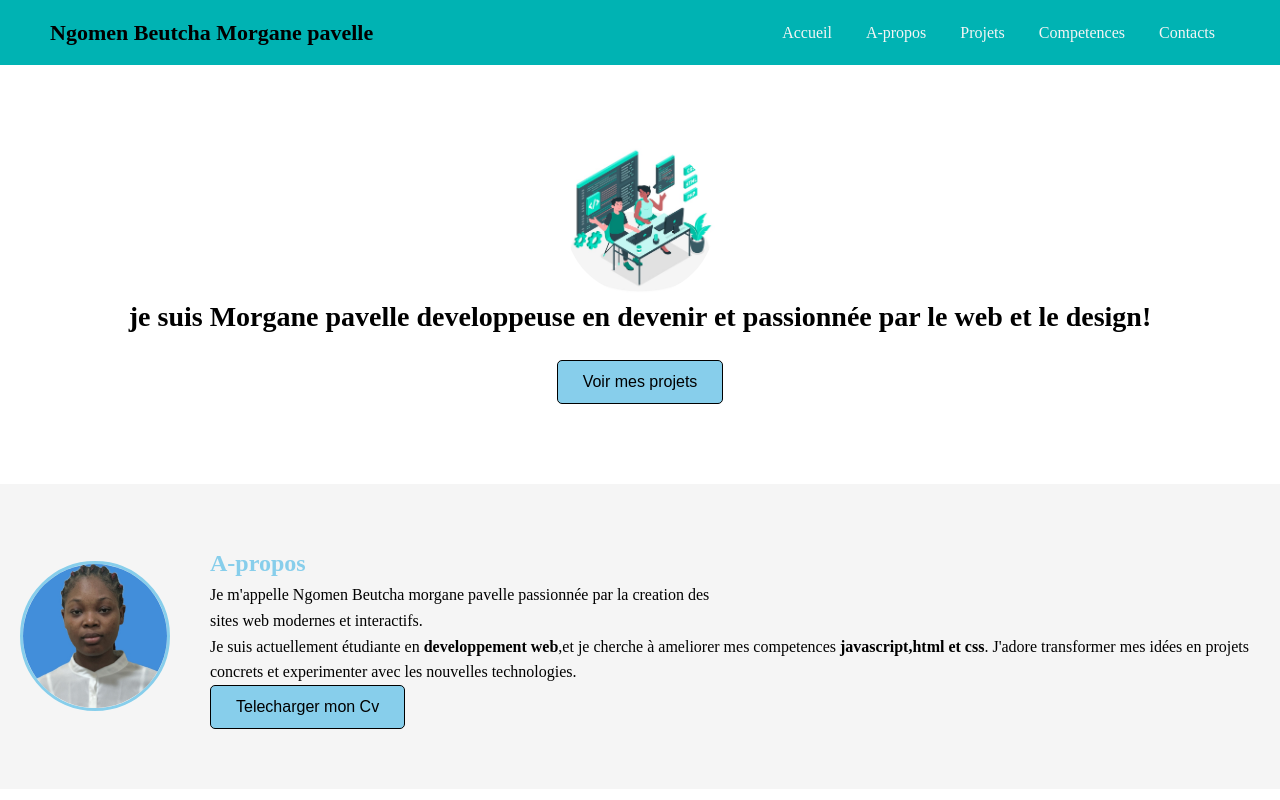
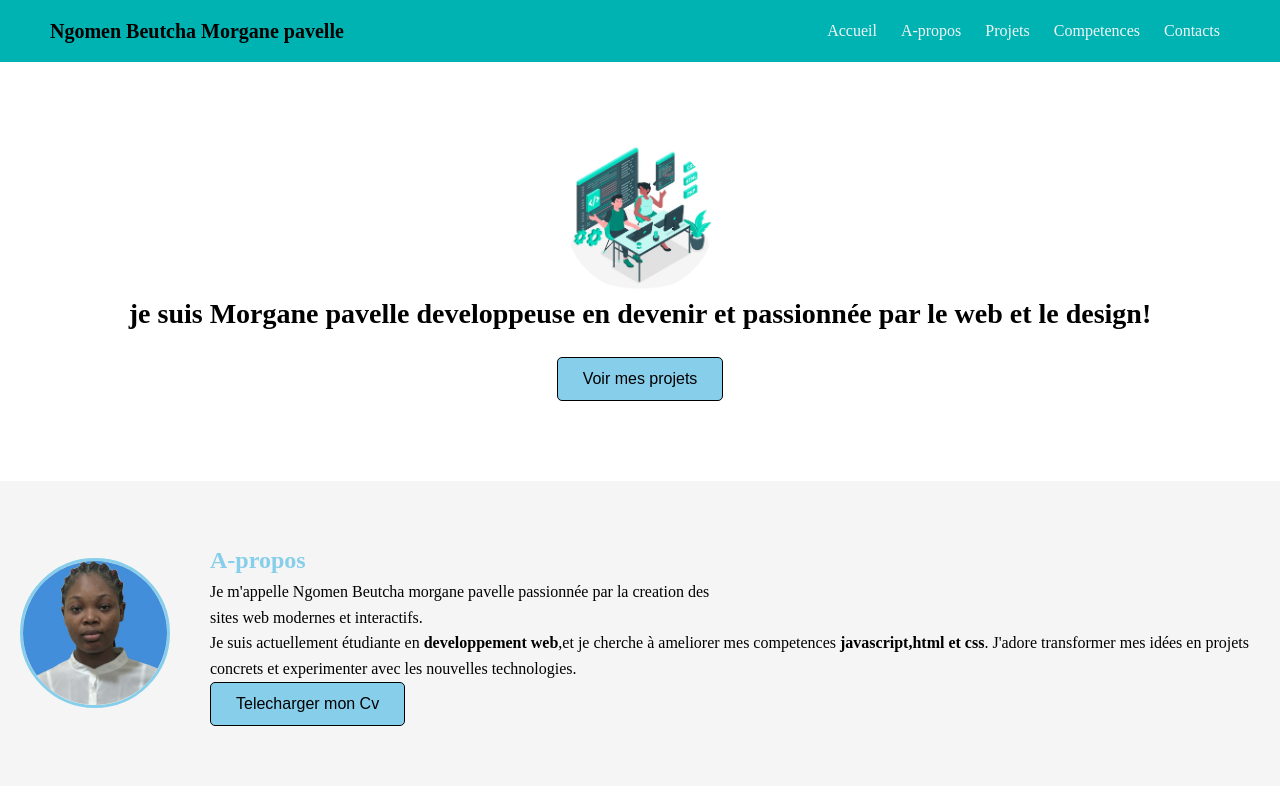
Before and after one commit to MorganeNgomen/Mon-porfolio, a plain HTML site: page index.html in a window 1280 px wide. Shown: the top 800 px of the page. Drawn offline with Linux system fonts and the light colour scheme.

Commit message:
Update Projet.css
Modifier les marges

```diff
--- a/Projet.css
+++ b/Projet.css
@@ -18,12 +18,12 @@ header {
   align-items: center;
 }
 header h1 {
-  font-size: 22px;
+  font-size: 20px;
   color: black;
 }
 
 header nav a {
-  margin: 0 15px;
+  margin: 0 10px;
   color:#f5f5f5;
   text-decoration: none;
   transition: color 0.3s ease;
```
